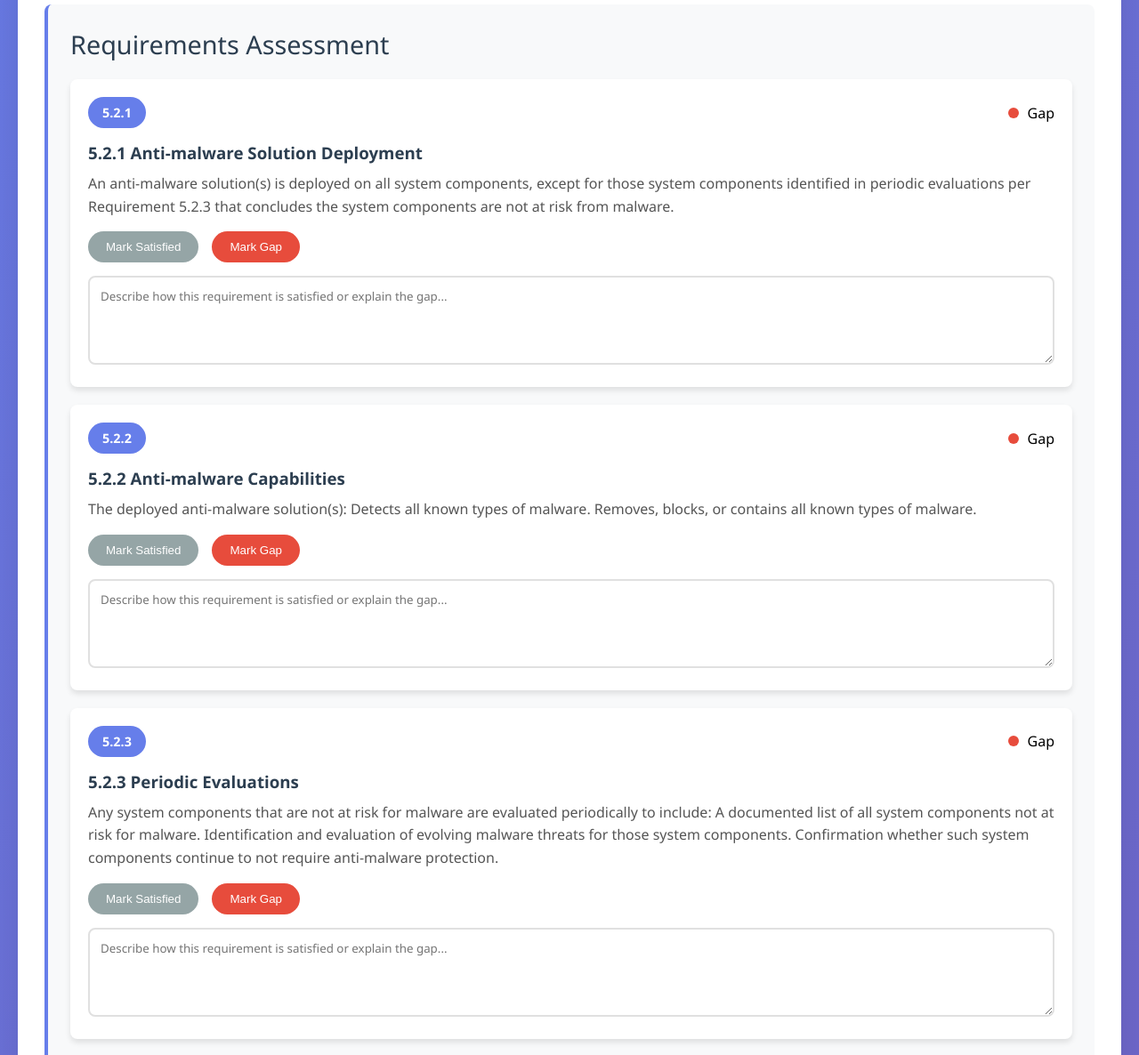
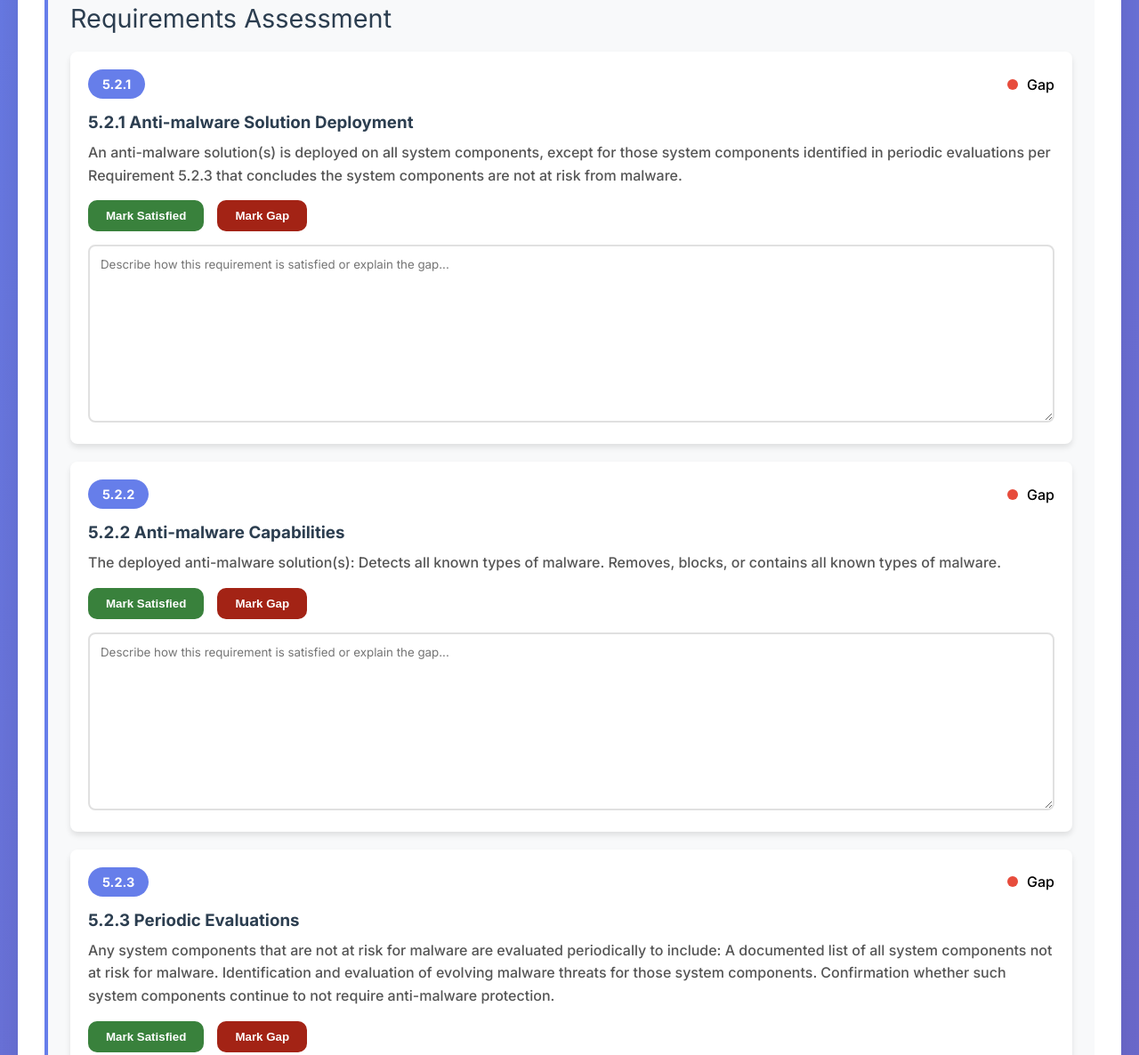
Before and after one commit to fiziklgrfiti/requirements-gap-analysis, a plain HTML site: page index.html in a window 1280 px wide. Shown: the part 743-1929 px from the top of the page at 89% size. Drawn offline with Linux system fonts and the light colour scheme.

Commit message:
new font who dis

```diff
--- a/index.html
+++ b/index.html
@@ -4,6 +4,9 @@
     <meta charset="UTF-8">
     <meta name="viewport" content="width=device-width, initial-scale=1.0">
     <title>OSCAL Requirements Gap Analysis Tool</title>
+    <link rel="preconnect" href="https://fonts.googleapis.com">
+<link rel="preconnect" href="https://fonts.gstatic.com" crossorigin>
+<link href="https://fonts.googleapis.com/css2?family=Inter:ital,opsz,wght@0,14..32,100..900;1,14..32,100..900&display=swap" rel="stylesheet">
     <style>
         * {
             margin: 0;
@@ -12,7 +15,10 @@
         }
 
         body {
-            font-family: 'Segoe UI', Tahoma, Geneva, Verdana, sans-serif;
+            font-family: "Inter", sans-serif;
+            font-optical-sizing: auto;
+            font-weight: 500;
+            font-style: normal;
             background: linear-gradient(135deg, #667eea 0%, #764ba2 100%);
             min-height: 100vh;
             padding: 20px;
@@ -132,7 +138,7 @@
         .btn {
             padding: 10px 20px;
             border: none;
-            border-radius: 25px;
+            border-radius: 10px;
             cursor: pointer;
             font-weight: 500;
             transition: all 0.3s ease;
@@ -160,21 +166,23 @@
         }
 
         .btn-danger {
-            background: #e74c3c;
+            background: #a32315;
             color: white;
+            font-weight: 900;
         }
 
         .btn-danger:hover {
-            background: #c0392b;
+            background: #e44230;
         }
 
         .btn-secondary {
-            background: #95a5a6;
+            background: #39813c;
             color: white;
+            font-weight: 900;
         }
 
         .btn-secondary:hover {
-            background: #7f8c8d;
+            background: #87ca74;
         }
 
         .response-area {
@@ -183,7 +191,7 @@
 
         .response-area textarea {
             width: 100%;
-            min-height: 100px;
+            min-height: 200px;
             padding: 12px;
             border: 2px solid #e0e0e0;
             border-radius: 8px;
@@ -263,7 +271,7 @@
             padding: 12px 24px;
             background: #667eea;
             color: white;
-            border-radius: 25px;
+            border-radius: 10px;
             cursor: pointer;
             transition: all 0.3s ease;
             display: inline-block;
```
